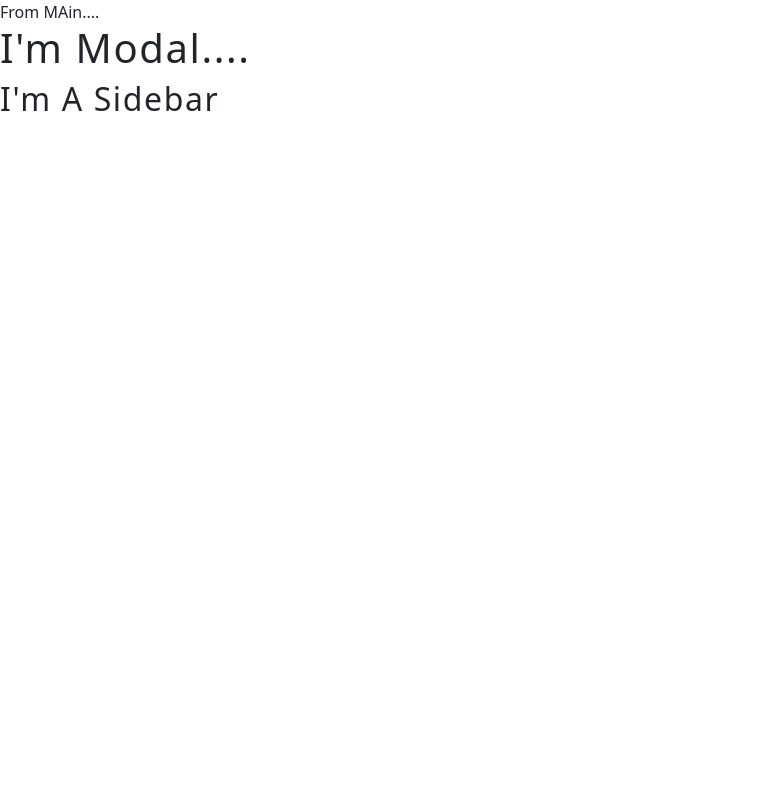
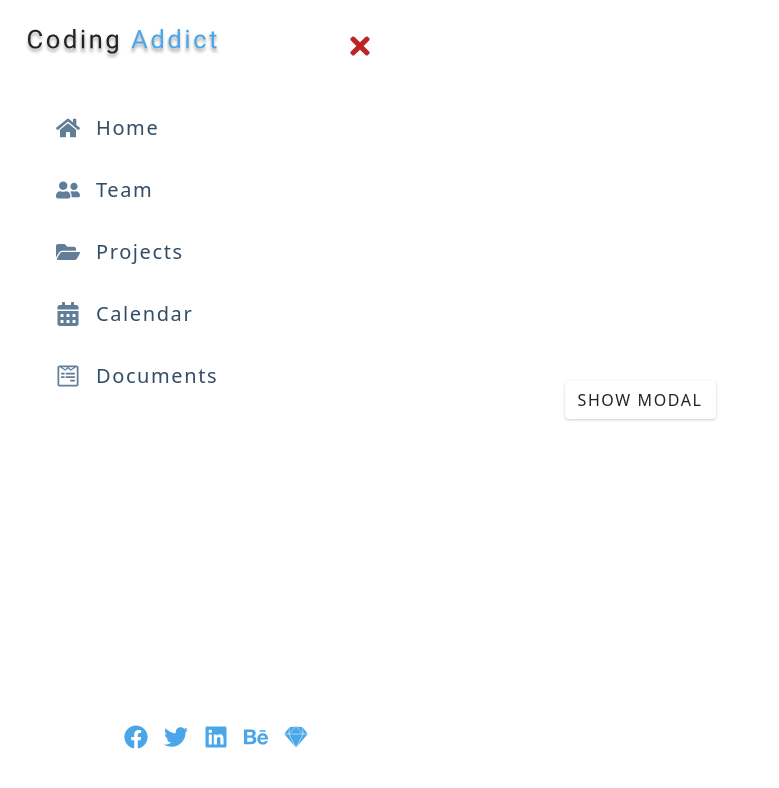
Before and after one commit to KaushalDhakal0/CustomComponents, a React (Create React App) app: page / in a window 1280 px wide. Shown: the top 788 px of the page, without its empty margins (0-779 px from the left). Built offline with nearby package versions, Linux system fonts and the light colour scheme.

Commit message:
working on sidebar

```diff
--- a/src/Components/SidebarModal/Main.js
+++ b/src/Components/SidebarModal/Main.js
@@ -1,7 +1,18 @@
-import React, { useState, useContext, useEffect } from "react";
+import React, { useContext } from "react";
 import Modal from "./Modal";
+import { FaBars } from "react-icons/fa";
+import { AppContext } from "../../context";
 const Main = () => {
-  return <div>From MAin....</div>;
+  const data = useContext(AppContext);
+  console.log(data);
+  return (
+    <main>
+      <button className="sidebar-toggle">
+        <FaBars />
+      </button>
+      <button className="btn">show modal</button>
+    </main>
+  );
 };
 
 export default Main;
--- a/src/Components/SidebarModal/Modal.js
+++ b/src/Components/SidebarModal/Modal.js
@@ -1,7 +1,17 @@
-import React from "react";
-
+import React, { useContext } from "react";
+import { FaTimes } from "react-icons/fa";
+// import { AppContext } from "../../context";
 const Modal = () => {
-  return <h1>I'm modal....</h1>;
+  return (
+    <div className={`modal-overlay `}>
+      <div className="modal-container">
+        <h1>Modal Content</h1>
+        <button className="close-modal-btn">
+          <FaTimes />
+        </button>
+      </div>
+    </div>
+  );
 };
 
 export default Modal;
--- a/src/Components/SidebarModal/Sidebar.js
+++ b/src/Components/SidebarModal/Sidebar.js
@@ -1,7 +1,42 @@
 import React from "react";
+import logo from "./logo.svg";
+import { FaTimes } from "react-icons/fa";
+import { social, links } from "./data";
 
 const SideBar = () => {
-  return <h2>I'm a Sidebar</h2>;
+  return (
+    <aside className={`sidebar show-sidebar`}>
+      <div className="sidebar-header ">
+        <img src={logo} alt="Dummy" className="logo" />
+        <button className="close-btn">
+          <FaTimes />
+        </button>
+      </div>
+      <ul className="links">
+        {links.map((link) => {
+          const { id, icon, text, url } = link;
+          return (
+            <li key={id}>
+              <a href={url}>
+                {icon}
+                {text}
+              </a>
+            </li>
+          );
+        })}
+      </ul>
+      <ul className="social-icons">
+        {social.map((data) => {
+          const { id, url, icon } = data;
+          return (
+            <li key={id}>
+              <a href={url}>{icon}</a>
+            </li>
+          );
+        })}
+      </ul>
+    </aside>
+  );
 };
 
 export default SideBar;
--- a/src/Components/SidebarModal/index.css
+++ b/src/Components/SidebarModal/index.css
@@ -274,6 +274,7 @@ Variables
     color: var(--clr-grey-3);
     transition: var(--transition);
     letter-spacing: var(--spacing);
+    text-decoration: none;
   }
 
   .links a:hover {
--- /dev/null
+++ b/src/context.js
@@ -0,0 +1,14 @@
+import React, { useState, useContext } from "react";
+
+const AppContext = React.createContext();
+
+const AppProvider = ({ children }) => {
+  const value = {
+    name: "Kaushal",
+    lName: "Dhakal",
+    age: 24,
+  };
+  return <AppContext.Provider value={value}>{children}</AppContext.Provider>;
+};
+
+export { AppContext, AppProvider };
--- a/src/index.js
+++ b/src/index.js
@@ -2,10 +2,12 @@ import React from "react";
 import ReactDOM from "react-dom";
 import App from "./App";
 import "bootstrap/dist/css/bootstrap.min.css";
-
+import { AppProvider } from "./context";
 ReactDOM.render(
   <React.StrictMode>
-    <App />
+    <AppProvider>
+      <App />
+    </AppProvider>
   </React.StrictMode>,
   document.getElementById("root")
 );
```
